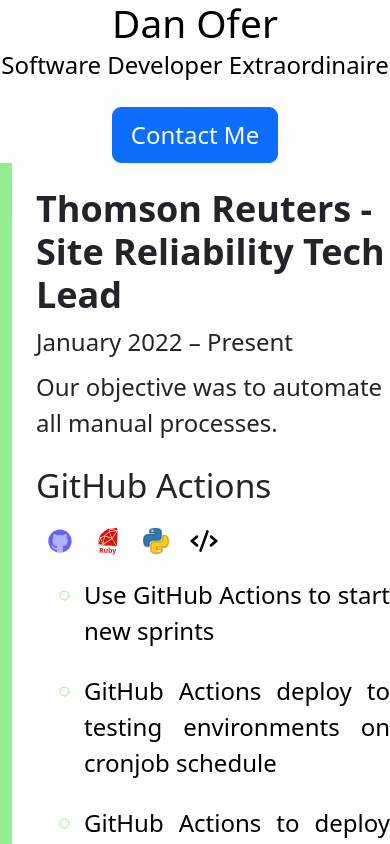
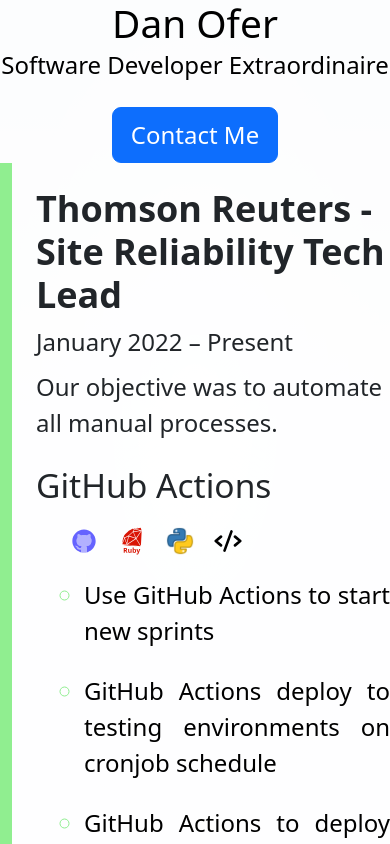
Before and after one commit to ofer987/danofer, a SvelteKit app in the folder static/: page / in a window 390 px wide. Shown: the top 844 px of the page. Built offline with nearby package versions, Linux system fonts and the light colour scheme.

Commit message:
bug fixes

```diff
--- a/static/src/routes/+page.svelte
+++ b/static/src/routes/+page.svelte
@@ -48,7 +48,6 @@
 	<div class:contact-me-opened={isContactMeOpened}>
 		<ContactMe closesAction={disableContactMeForm} />
 	</div>
-
 
 	<section class="jobs" class:is-page-disabled={!isPageEnabled}>
 		<div class="work" id="thomson-reuters-digital-3">
@@ -719,7 +718,6 @@
 </section>
 
 <style lang="scss">
-
 	@mixin work($color: aqua) {
 		padding-left: 1em;
 		border-left: $color;
@@ -768,12 +766,10 @@
 			font-weight: bold;
 		}
 
-
 		.image {
 			width: 100%;
 			z-index: -1;
 			position: fixed;
-
 		}
 
 		.name {
@@ -901,6 +897,7 @@
 						flex-direction: column;
 
 						.icons {
+							padding-left: 1em;
 							width: 100%;
 							flex-direction: row;
 						}
```
Also changed, not shown: static/src/routes/main.jpg (deleted).
